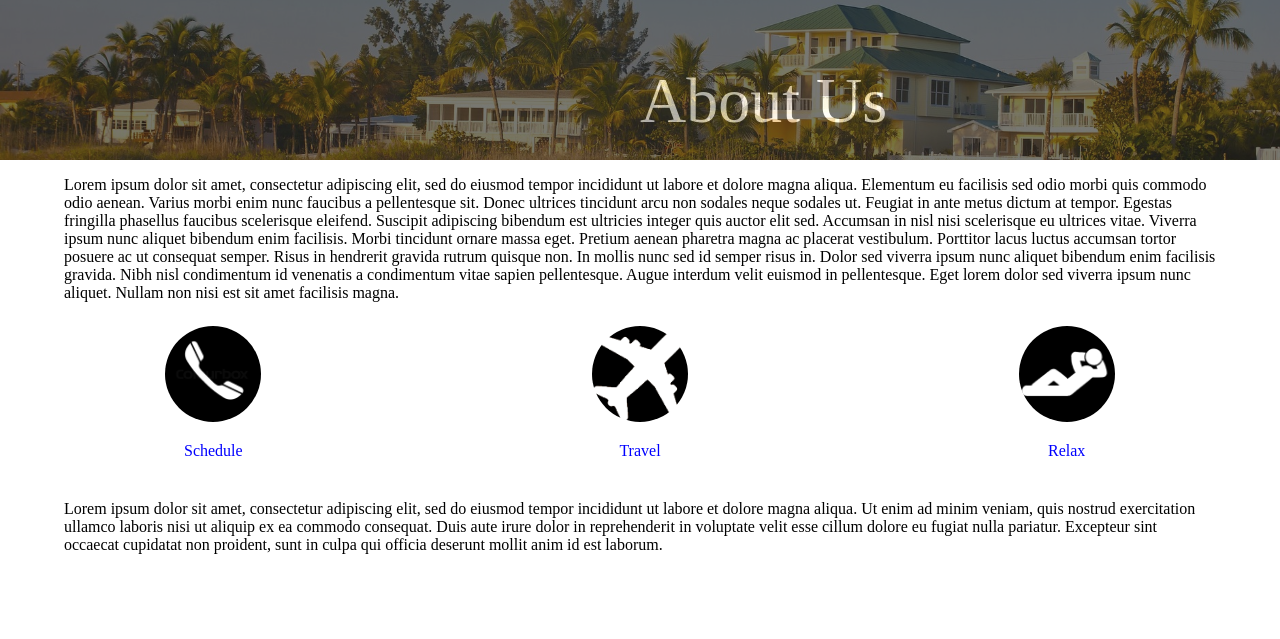
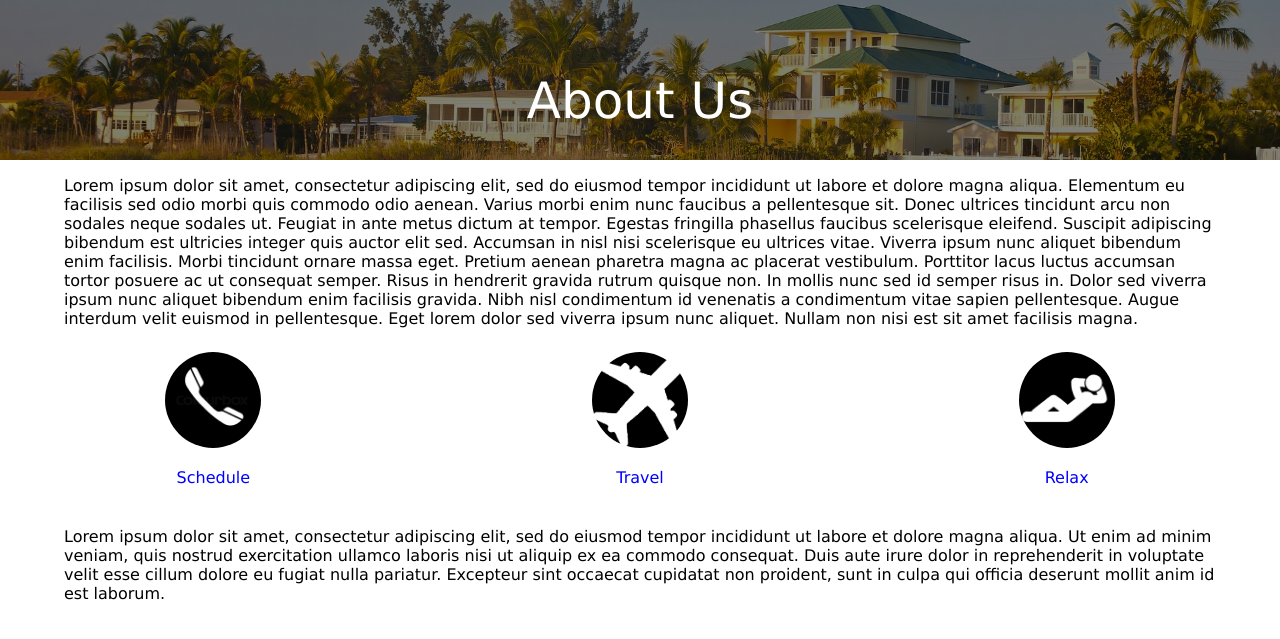
Before and after one commit to Weegee5859/airbnb_booking_website, a PHP site: page /about_us.html in a window 1280 px wide. Shown: the top 639 px of the page. Run offline with PHP 8.4, Linux system fonts and the light colour scheme.

Commit message:
banner fixed / css id change/ font
-fixed about us title banner

-changed naming conventions of several elements ids.

-added main font (Verdana) for entire page in css (not final)

```diff
--- a/final_website/html/about_us.html
+++ b/final_website/html/about_us.html
@@ -7,13 +7,14 @@
 		<link rel="stylesheet" href="css/about_us.css">
 	</head>
 	<body>
-		<div id="about_us_image_container">
-			<p id="about_us_image_text">About Us</p>
-			<img id="about_us_image" src="resources/vac_house.jpg"></i>
+		<div id="banner_image_container">
+			<div id="banner_text_container">
+				<p id="banner_text">About Us</p>
+			</div>
 		</div>
 		<!--About Us Page Text-->
-		<div id="about_us_text_container">
-			<p id="about_us_text">
+		<div id="paragraph_text_container">
+			<p id="paragraph_text">
 				Lorem ipsum dolor sit amet, consectetur adipiscing elit, sed do eiusmod tempor incididunt ut labore et dolore magna aliqua. Elementum eu facilisis sed odio morbi quis commodo odio aenean. Varius morbi enim nunc faucibus a pellentesque sit. Donec ultrices tincidunt arcu non sodales neque sodales ut. Feugiat in ante metus dictum at tempor. Egestas fringilla phasellus faucibus scelerisque eleifend. Suscipit adipiscing bibendum est ultricies integer quis auctor elit sed. Accumsan in nisl nisi scelerisque eu ultrices vitae. Viverra ipsum nunc aliquet bibendum enim facilisis. Morbi tincidunt ornare massa eget. Pretium aenean pharetra magna ac placerat vestibulum. Porttitor lacus luctus accumsan tortor posuere ac ut consequat semper. Risus in hendrerit gravida rutrum quisque non.
 
 				In mollis nunc sed id semper risus in. Dolor sed viverra ipsum nunc aliquet bibendum enim facilisis gravida. Nibh nisl condimentum id venenatis a condimentum vitae sapien pellentesque. Augue interdum velit euismod in pellentesque. Eget lorem dolor sed viverra ipsum nunc aliquet. Nullam non nisi est sit amet facilisis magna.
@@ -43,8 +44,8 @@
 			</ul>
 		</div>
 		<!--About Us Page Text 2-->
-		<div id="about_us_text_container">
-			<p id="about_us_text">
+		<div id="paragraph_text_container">
+			<p id="paragraph_text">
 				Lorem ipsum dolor sit amet, consectetur adipiscing elit, sed do eiusmod tempor incididunt ut labore et dolore magna aliqua. Ut enim ad minim veniam, quis nostrud exercitation ullamco laboris nisi ut aliquip ex ea commodo consequat. Duis aute irure dolor in reprehenderit in voluptate velit esse cillum dolore eu fugiat nulla pariatur. Excepteur sint occaecat cupidatat non proident, sunt in culpa qui officia deserunt mollit anim id est laborum.
 			</p>
 		</div>
--- a/final_website/html/css/about_us.css
+++ b/final_website/html/css/about_us.css
@@ -1,30 +1,30 @@
 body {
 	padding: 0px;
 	margin: 0px;
+	font-family: 'Verdana', Fallback, sans-serif;
 }
 
-div#about_us_image_container {
+div#banner_image_container {
+	background-color: rgb(30,30,30);
+	background-position: center;
+	background-repeat: no-repeat;
+	background-size: cover;
+	position: relative;
 	width: 100vw;
 	height: 20vh;
 	padding: 0px;
-	background-color: rgb(30,30,30);
+	background-image: linear-gradient(rgba(0, 0, 0, 0.5), rgba(0, 0, 0, 0.5)), url("../resources/vac_house.jpg");
 }
 
-img#about_us_image {
-	position: relative;
-	height: 100%;
-	width: 100%;
-	opacity: 0.4;
-	object-fit: cover;
+p#banner_text {
+	text-align: center;
+  position: absolute;
+  top: 50%;
+  left: 50%;
+  transform: translate(-50%, -100%);
+  font-size: 50px;
+  color: white;
 }
-
-p#about_us_image_text {
-	position: absolute;
-	top: 0vh;
-	left: 50vw;
-	font-size: 8vh;
-	opacity: 1;
-	color: white;}
 
 div#steps_container {
 	padding: 0px;
@@ -51,16 +51,15 @@ img#steps_icon {
 }
 
 p#steps_text {
-	font-size: 16px;
+	font-size: 17px;
 	font-size: 2vh;
 }
 
-div#about_us_text_container {
+div#paragraph_text_container {
 	padding-left: 5vw;
 	padding-right: 5vw;
 }
 
-p#about_us_text {
+p#paragraph_text {
 	font-size: 16px;
-	font-size: 2vh;
 }
```
